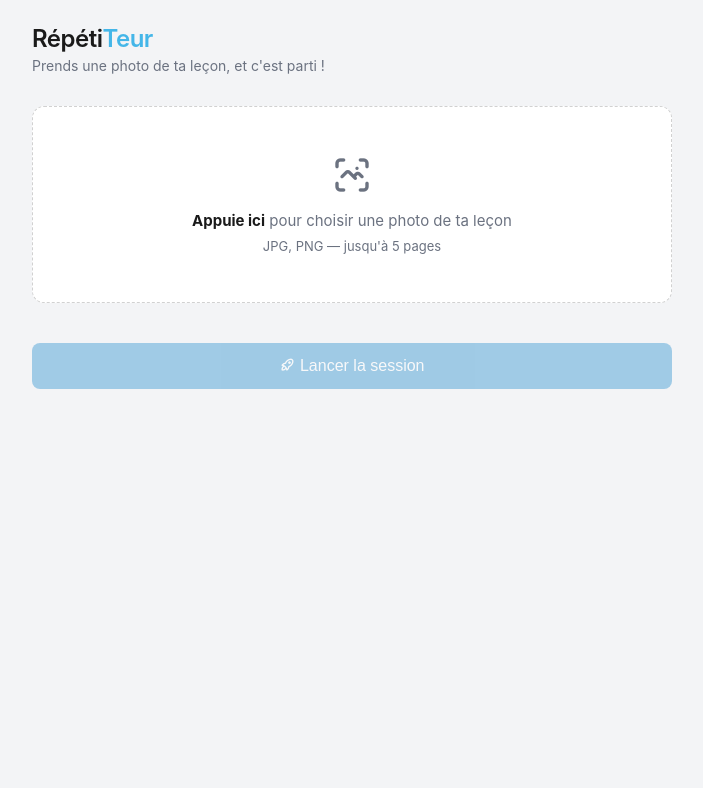
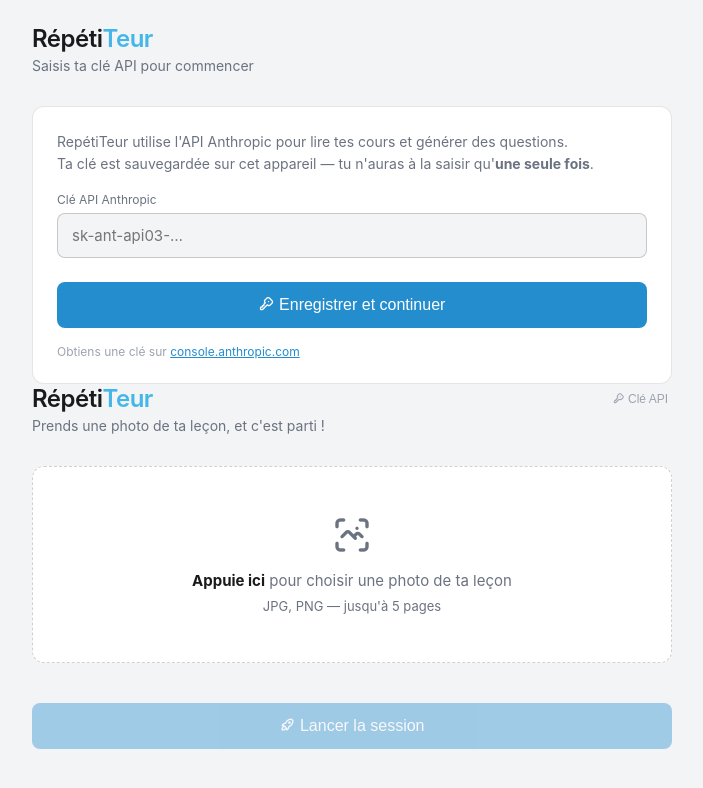
Before and after one commit to lauric75/repetiteur, a plain HTML site: page index.html in a window 1280 px wide. Shown: the whole page, without its empty margins (288-991 px from the left). Drawn offline with Linux system fonts and the light colour scheme.

Commit message:
Update index.html

```diff
--- a/index.html
+++ b/index.html
@@ -129,11 +129,43 @@
 <body>
 <div id="app">
 
+  <!-- SCREEN 0 : Clé API -->
+  <div id="screen-apikey" class="screen active">
+    <div class="header">
+      <div class="logo">Répéti<span>Teur</span></div>
+      <div class="subtitle">Saisis ta clé API pour commencer</div>
+    </div>
+    <div style="background:var(--color-background-primary);border:0.5px solid var(--color-border-tertiary);border-radius:var(--border-radius-lg);padding:1.5rem;">
+      <p style="font-size:14px;color:var(--color-text-secondary);margin-bottom:1rem;line-height:1.6;">
+        RepétiTeur utilise l'API Anthropic pour lire tes cours et générer des questions.<br>
+        Ta clé est sauvegardée sur cet appareil — tu n'auras à la saisir qu'<strong>une seule fois</strong>.
+      </p>
+      <label style="font-size:12px;color:var(--color-text-secondary);display:block;margin-bottom:6px;">Clé API Anthropic</label>
+      <input type="password" id="apikeyInput" placeholder="sk-ant-api03-…"
+        style="width:100%;padding:12px 14px;font-size:15px;border:0.5px solid var(--color-border-secondary);border-radius:var(--border-radius-md);background:var(--color-background-secondary);color:var(--color-text-primary);font-family:var(--font-sans);outline:none;margin-bottom:0.5rem;"
+        onkeydown="if(event.key==='Enter')sauvegarderCle()" />
+      <div id="apikeyError"></div>
+      <button class="btn-primary" onclick="sauvegarderCle()">
+        <i class="ti ti-key" aria-hidden="true"></i> Enregistrer et continuer
+      </button>
+      <p style="font-size:12px;color:var(--color-text-tertiary);margin-top:1rem;">
+        Obtiens une clé sur <a href="https://console.anthropic.com/settings/keys" target="_blank" style="color:var(--blue);">console.anthropic.com</a>
+      </p>
+    </div>
+  </div>
+
   <!-- SCREEN 1 : Upload -->
   <div id="screen-upload" class="screen active">
     <div class="header">
-      <div class="logo">Répéti<span>Teur</span></div>
-      <div class="subtitle">Prends une photo de ta leçon, et c'est parti !</div>
+      <div style="display:flex;justify-content:space-between;align-items:flex-start;">
+        <div>
+          <div class="logo">Répéti<span>Teur</span></div>
+          <div class="subtitle">Prends une photo de ta leçon, et c'est parti !</div>
+        </div>
+        <button onclick="reinitialiserCle()" style="background:none;border:none;font-size:12px;color:var(--color-text-tertiary);cursor:pointer;padding:4px;margin-top:4px;">
+          <i class="ti ti-key" aria-hidden="true"></i> Clé API
+        </button>
+      </div>
     </div>
     <div class="upload-zone" onclick="document.getElementById('fileInput').click()" id="dropZone">
       <i class="ti ti-photo-scan" aria-hidden="true"></i>
@@ -227,7 +259,35 @@
 
 </div>
 <script>
-const API_KEY = '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';
+// ── Clé API : lue depuis localStorage, jamais en dur dans le code ──────────
+let API_KEY = '';
+
+function sauvegarderCle() {
+  const val = document.getElementById('apikeyInput').value.replace(/[^\x20-\x7E]/g, '').trim();
+  if (!val.startsWith('sk-ant')) {
+    document.getElementById('apikeyError').innerHTML =
+      '<div class="error-msg" style="margin-top:0.5rem"><i class="ti ti-alert-circle"></i> Clé invalide. Elle doit commencer par sk-ant…</div>';
+    return;
+  }
+  API_KEY = val;
+  localStorage.setItem('repetiteur_apikey', val);
+  showScreen('screen-upload');
+}
+
+function reinitialiserCle() {
+  localStorage.removeItem('repetiteur_apikey');
+  API_KEY = '';
+  showScreen('screen-apikey');
+}
+
+// Au chargement : vérifier si clé déjà sauvegardée
+window.addEventListener('DOMContentLoaded', () => {
+  const saved = localStorage.getItem('repetiteur_apikey');
+  if (saved) {
+    API_KEY = saved;
+    showScreen('screen-upload');
+  }
+});
 
 // Modes de session
 const MODES = {
@@ -358,7 +418,6 @@ async function lancerSession() {
 }
 
 async function appelAPI(messages, maxTokens) {
-  // Nettoyer la clé : garder uniquement les caractères ASCII imprimables (32-126)
   const cleanKey = API_KEY.replace(/[^\x20-\x7E]/g, '').trim();
   const resp = await fetch('https://api.anthropic.com/v1/messages', {
     method: 'POST',
@@ -392,6 +451,16 @@ function extraireJSON(raw) {
   const match = raw.match(/\{[\s\S]*?"questions"\s*:\s*\[[\s\S]*?\]\s*\}/);
   if (match) return JSON.parse(match[0]);
   throw new Error('Format de réponse invalide — réessaie.');
+}
+
+// Mélange Fisher-Yates — déclaré global pour être testable et réutilisable
+function shuffleArr(arr) {
+  const a = [...arr];
+  for (let i = a.length - 1; i > 0; i--) {
+    const j = Math.floor(Math.random() * (i + 1));
+    [a[i], a[j]] = [a[j], a[i]];
+  }
+  return a;
 }
 
 async function genererQuestions() {
@@ -448,7 +517,7 @@ CONTRAINTE ABSOLUE SUR CHAQUE QUESTION :
 - Parle de "ton cours" dans les explications, jamais de "le document" ou "le texte"
 
 RÈGLE CRITIQUE SUR LES OPTIONS :
-- Mélange ALÉATOIREMENT l'ordre des 4 options de chaque question. La bonne réponse ne doit PAS être systématiquement en première position (pas toujours en A).
+- Mélange ALÉATOIREMENT l'ordre des 4 options. La bonne réponse ne doit PAS être systématiquement en A.
 - Utilise "bonne_reponse_texte" : copie EXACTEMENT le texte de la bonne option, sans le préfixe A./B./C./D.
 
 Réponds avec UNIQUEMENT ce JSON valide, sans texte avant ni après, sans backticks :
@@ -479,35 +548,15 @@ Réponds avec UNIQUEMENT ce JSON valide, sans texte avant ni après, sans backti
   }
 
   const validees = (parsed.questions || []).filter(q => q.type === 'qcm' && sourceValide(q));
-
-  // Si moins de 50% passent la validation → on garde tout (évite session vide)
   let brutes = validees.length >= Math.ceil(m.total * 0.5) ? validees : (parsed.questions || []).filter(q => q.type === 'qcm');
-
   if (brutes.length === 0) throw new Error('Aucune question générée. Réessaie.');
 
-  // ── CORRECTIF BUG : mélange des options côté client (double sécurité) ──────
-  // Claude place parfois la bonne réponse en A. On mélange et on identifie
-  // la bonne réponse par son TEXTE, pas sa position.
-  function shuffleArr(arr) {
-    const a = [...arr];
-    for (let i = a.length - 1; i > 0; i--) {
-      const j = Math.floor(Math.random() * (i + 1));
-      [a[i], a[j]] = [a[j], a[i]];
-    }
-    return a;
-  }
-
   questions = brutes.map(q => {
-    // Extraire les textes bruts (sans "A. ", "B. "...)
     const rawOpts = q.options.map(o => o.replace(/^[A-D]\.\s*/, '').trim());
-    // Identifier la bonne réponse par texte
     const bonTexte = (q.bonne_reponse_texte || '').trim();
-    // Mélanger
     const shuffled = shuffleArr(rawOpts);
-    // Ré-étiqueter A/B/C/D
     const labels = ['A', 'B', 'C', 'D'];
     const newOptions = shuffled.map((t, i) => `${labels[i]}. ${t}`);
-    // Trouver la nouvelle lettre de la bonne réponse
     const newIdx = shuffled.findIndex(t => t === bonTexte);
     const newLetter = newIdx >= 0 ? labels[newIdx] : labels[0];
     return { ...q, options: newOptions, bonne_reponse: newLetter, bonne_reponse_texte: bonTexte };
```
